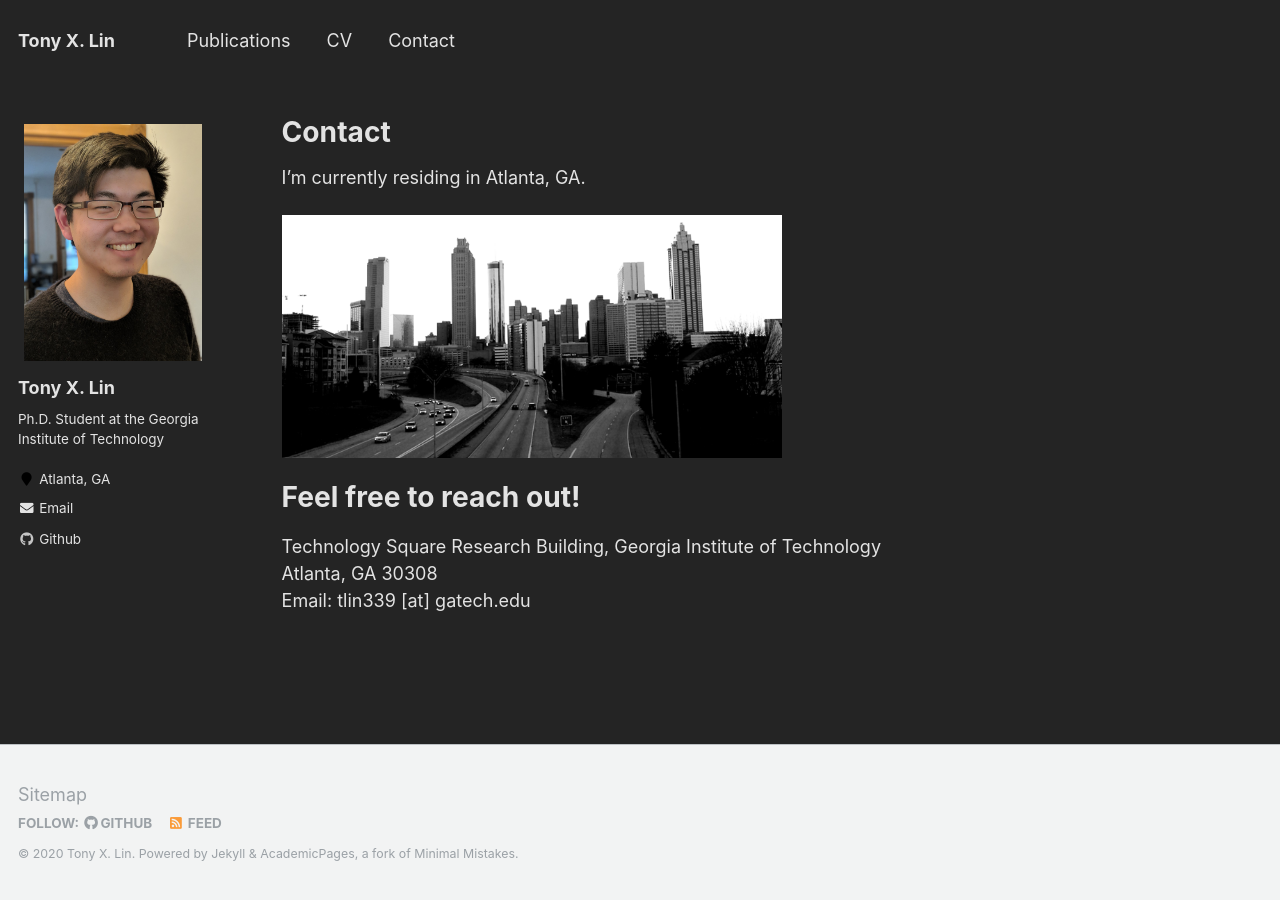
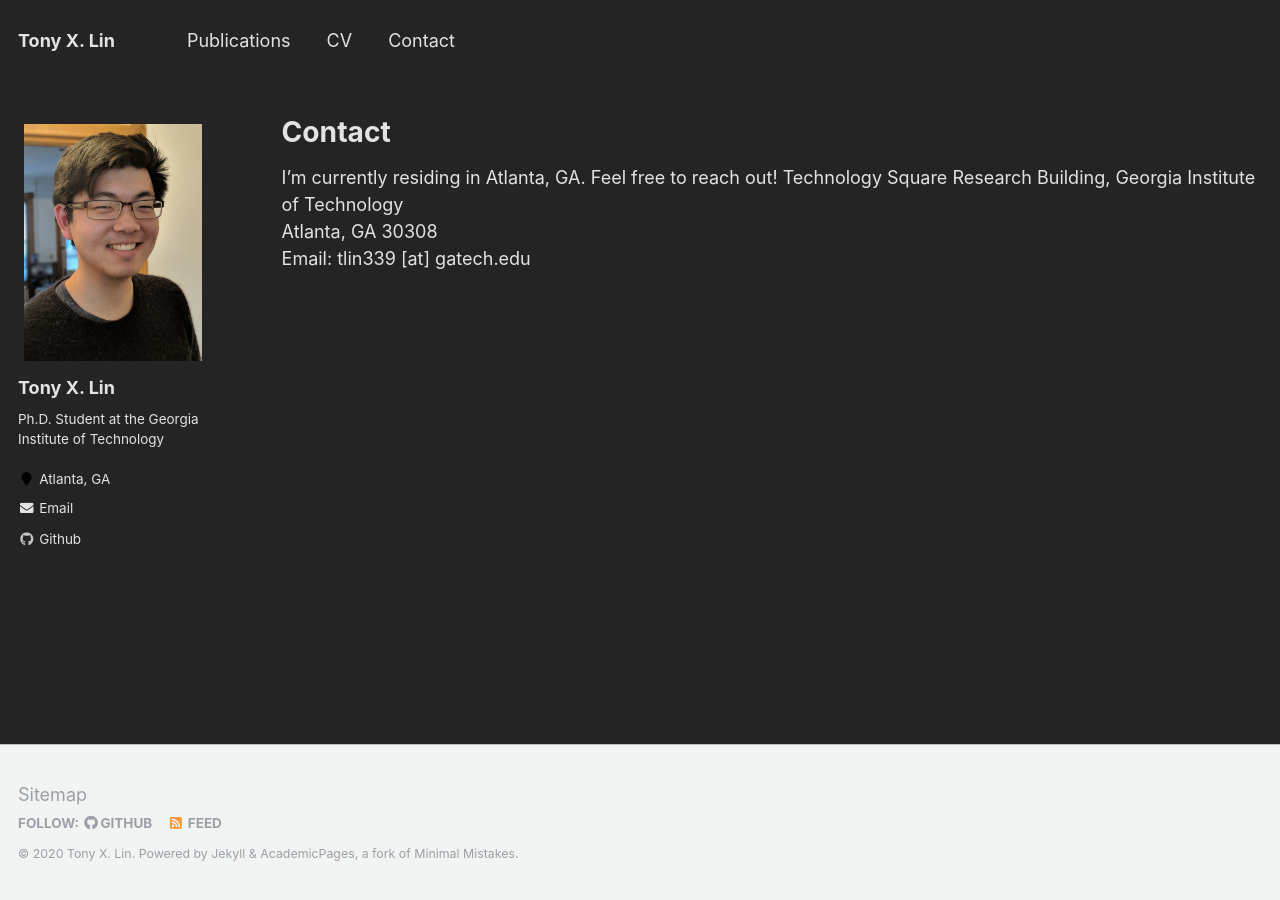
Before and after one commit to tony-x-lin/tony-x-lin.github.io, a Jekyll site: the page built from _pages/contact.md, in a window 1280 px wide. Built offline with Jekyll 4.4.1, drawn with Linux system fonts in a browser that asks for light colours.

Commit message:
Update contact.md

```diff
--- a/_pages/contact.md
+++ b/_pages/contact.md
@@ -5,12 +5,7 @@ permalink: /contact/
 author_profile: true
 ---
 
-I'm currently residing in Atlanta, GA.
-<p align="left">
-  <img src="https://tony-x-lin.github.io/images/atlanta2_crop.png?raw=true" alt="Photo" style="width: 500px;"/>
-</p>
-
-# Feel free to reach out!
+I'm currently residing in Atlanta, GA. Feel free to reach out!
 Technology Square Research Building, Georgia Institute of Technology<br>
 Atlanta, GA 30308<br>
 Email: tlin339 [at] gatech.edu
```
